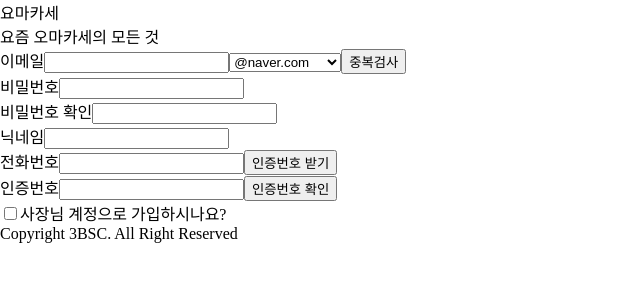
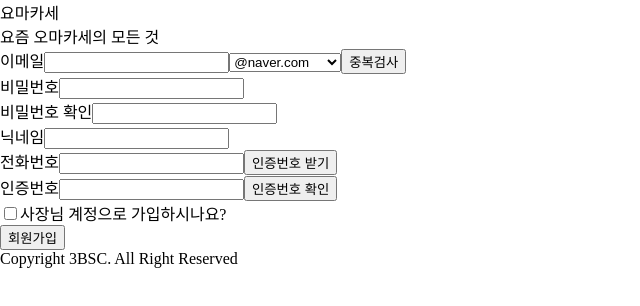
Before and after one commit to 3BSC/YOMAKASE_FRONT_END, a React (Create React App) app: page / in a window 1280 px wide. Shown: the top 306 px of the page, without its empty margins (0-640 px from the left). Built offline with nearby package versions, Linux system fonts and the light colour scheme.

Commit message:
feat: add button for signup submit

```diff
--- a/src/component/signup/SignUp.js
+++ b/src/component/signup/SignUp.js
@@ -5,6 +5,7 @@ import OwnerForm from "./OwnerForm";
 const SignUp = () => {
   const [isOwnerForm, setOwnerForm] = useState(false);
   return (
+    <>
       <form>
         <NormalForm />
         <div>
@@ -17,6 +18,8 @@ const SignUp = () => {
         </div>
         {isOwnerForm && <OwnerForm />}
       </form>
+      <button>회원가입</button>
+    </>
   );
 };
 
```
Lines whose indentation alone changed are shown as unchanged.
